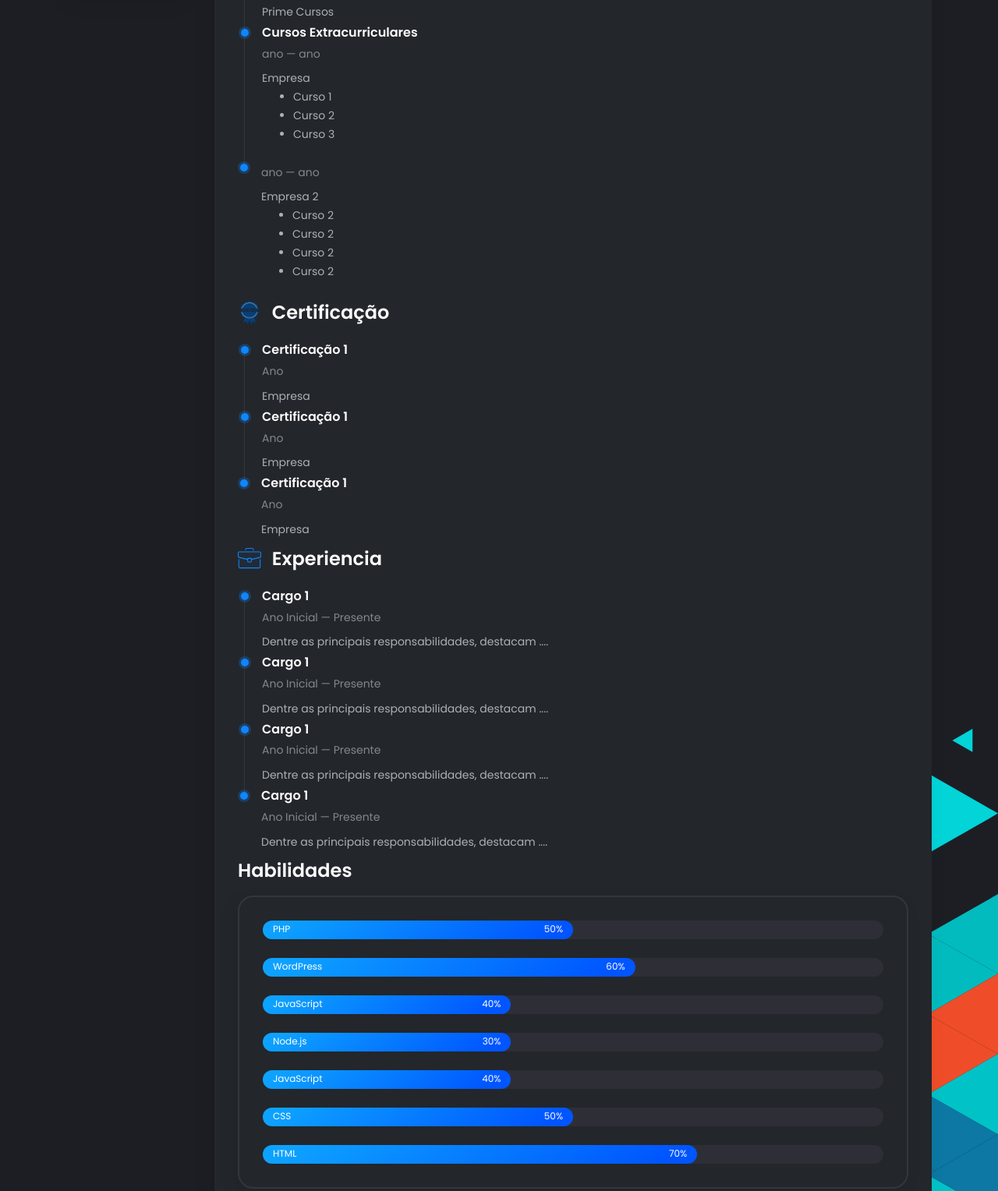
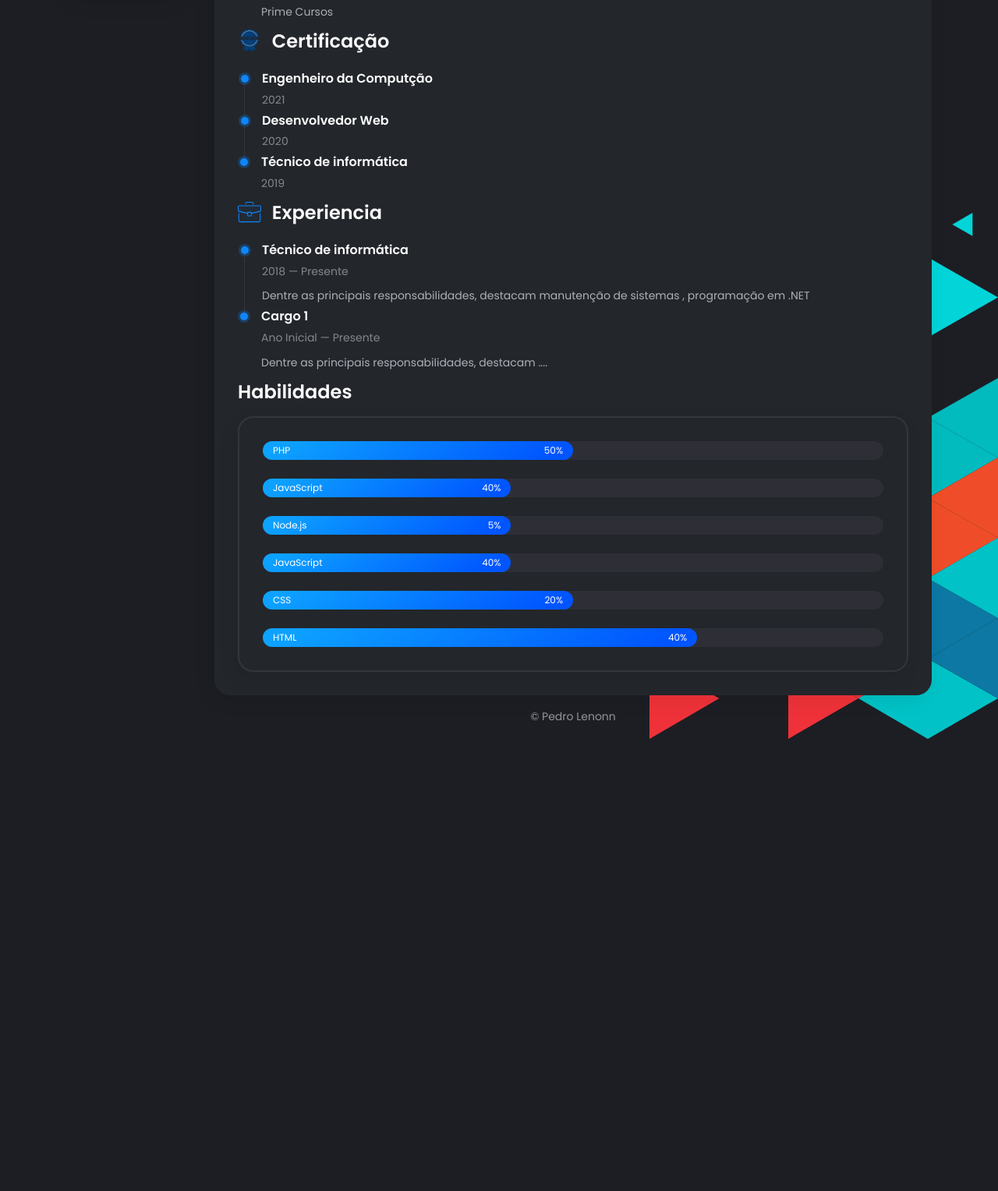
Before and after one commit to pedro21900/pedrolenonn.github.io, a plain HTML site: page resume.html in a window 1280 px wide. Shown: the part 666-2194 px from the top of the page at 78% size. After the commit the page ends 1614 px from the top, so only its background shows below. Drawn offline with Linux system fonts and the light colour scheme; files whose address does not match are found by name.

Commit message:
2º Alteração

```diff
--- a/resume.html
+++ b/resume.html
@@ -56,7 +56,7 @@
                                 </a>
                             </li>
                             <li>
-                                <a href="https://twitter.com/IuryProf">
+                                <a href="https://twitter.com/">
                                     <i class="font-icon icon-twitter"></i>
                                 </a>
                             </li>
@@ -74,7 +74,7 @@
                         </li>
                         <li>
                             <span class="overhead">Telefone</span><a
-                                href="https://api.whatsapp.com/send?phone=55xxxxxxxxxxx">+55 (xx) xxxxx-xxxx </a>
+                                href="https://api.whatsapp.com/send?phone=5591980566527">+55 (xx) xxxxx-xxxx </a>
                         </li>
                     </ul>
                     <ul class="header__contact">
@@ -83,7 +83,7 @@
                             <span class="overhead">
                                 Endereço
                             </span>
-                            Endereço Comercial - UF
+                            Endereço Comercial - PA
                         </li>
                     </ul>
                 </div>
@@ -141,27 +141,6 @@
                                             <p class="timeline__description">Prime Cursos</p>
                                     </article>
                                     <!-- Item -->
-                                    <article class="timeline__item">
-                                        <h5 class="title title--h5 timeline__title">Cursos Extracurriculares</h5>
-                                        <span class="timeline__period">ano — ano</span>
-                                        <p class="timeline__description">Empresa</p>
-                                        <ul>
-                                            <li>Curso 1</li>
-                                            <li>Curso 2</li>
-                                            <li>Curso 3</li>
-                                        </ul>
-                                    </article>
-                                    <article class="timeline__item">
-
-                                        <span class="timeline__period">ano — ano</span>
-                                        <p class="timeline__description">Empresa 2</p>
-                                        <ul>
-                                            <li>Curso 2</li>
-                                            <li>Curso 2</li>
-                                            <li>Curso 2</li>
-                                            <li>Curso 2</li>
-                                        </ul>
-                                    </article>
 
 
                                 </div>
@@ -172,21 +151,21 @@
                                 <div class="timeline">
                                     <!-- Item -->
                                     <article class="timeline__item">
-                                        <h5 class="title title--h5 timeline__title">Certificação 1</h5>
-                                        <span class="timeline__period">Ano</span>
-                                        <p class="timeline__description">Empresa</p>
+                                        <h5 class="title title--h5 timeline__title">Engenheiro da Computção</h5>
+                                        <span class="timeline__period">2021</span>
+
                                     </article>
                                     <!-- Item -->
                                     <article class="timeline__item">
-                                        <h5 class="title title--h5 timeline__title">Certificação 1</h5>
-                                        <span class="timeline__period">Ano</span>
-                                        <p class="timeline__description">Empresa</p>
+                                        <h5 class="title title--h5 timeline__title">Desenvolvedor Web</h5>
+                                        <span class="timeline__period">2020</span>
+
                                     </article>
                                     <!-- Item -->
                                     <article class="timeline__item">
-                                        <h5 class="title title--h5 timeline__title">Certificação 1</h5>
-                                        <span class="timeline__period">Ano</span>
-                                        <p class="timeline__description">Empresa</p>
+                                        <h5 class="title title--h5 timeline__title">Técnico de informática</h5>
+                                        <span class="timeline__period">2019</span>
+
                                     </article>
 
                                 </div>
@@ -200,10 +179,10 @@
                                 <div class="timeline">
                                     <!-- Item -->
                                     <article class="timeline__item">
-                                        <h5 class="title title--h5 timeline__title">Cargo 1</h5>
-                                        <span class="timeline__period">Ano Inicial — Presente</span>
+                                        <h5 class="title title--h5 timeline__title">Técnico de informática</h5>
+                                        <span class="timeline__period">2018 — Presente</span>
                                         <p class="timeline__description">Dentre as principais responsabilidades,
-                                            destacam ....</p>
+                                            destacam manutenção de sistemas , programação em .NET</p>
                                     </article>
                                     <!-- Item -->
                                     <article class="timeline__item">
@@ -212,20 +191,7 @@
                                         <p class="timeline__description">Dentre as principais responsabilidades,
                                             destacam ....</p>
                                     </article>
-                                    <!-- Item -->
-                                    <article class="timeline__item">
-                                        <h5 class="title title--h5 timeline__title">Cargo 1</h5>
-                                        <span class="timeline__period">Ano Inicial — Presente</span>
-                                        <p class="timeline__description">Dentre as principais responsabilidades,
-                                            destacam ....</p>
-                                    </article>
-                                    <!-- Item -->
-                                    <article class="timeline__item">
-                                        <h5 class="title title--h5 timeline__title">Cargo 1</h5>
-                                        <span class="timeline__period">Ano Inicial — Presente</span>
-                                        <p class="timeline__description">Dentre as principais responsabilidades,
-                                            destacam ....</p>
-                                    </article>
+
 
                                 </div>
                             </div>
@@ -244,13 +210,6 @@
                                         </div>
                                         <div class="progress-text"><span>PHP</span></div>
                                     </div>
-                                    <div class="progress">
-                                        <div class="progress-bar" role="progressbar" aria-valuenow="60"
-                                            aria-valuemin="0" aria-valuemax="100">
-                                            <div class="progress-text"><span>WordPress</span><span>60%</span></div>
-                                        </div>
-                                        <div class="progress-text"><span>WordPress</span></div>
-                                    </div>
 
                                     <!-- Progress -->
                                     <div class="progress">
@@ -263,7 +222,7 @@
                                     <div class="progress">
                                         <div class="progress-bar" role="progressbar" aria-valuenow="40"
                                             aria-valuemin="0" aria-valuemax="100">
-                                            <div class="progress-text"><span>Node.js</span><span>30%</span></div>
+                                            <div class="progress-text"><span>Node.js</span><span>5%</span></div>
                                         </div>
                                         <div class="progress-text"><span>Node.js</span></div>
                                     </div>
@@ -279,7 +238,7 @@
                                     <div class="progress">
                                         <div class="progress-bar" role="progressbar" aria-valuenow="50"
                                             aria-valuemin="0" aria-valuemax="100">
-                                            <div class="progress-text"><span>CSS</span><span>50%</span></div>
+                                            <div class="progress-text"><span>CSS</span><span>20%</span></div>
                                         </div>
                                         <div class="progress-text"><span>CSS</span></div>
                                     </div>
@@ -288,7 +247,7 @@
                                     <div class="progress">
                                         <div class="progress-bar" role="progressbar" aria-valuenow="70"
                                             aria-valuemin="0" aria-valuemax="100">
-                                            <div class="progress-text"><span>HTML</span><span>70%</span></div>
+                                            <div class="progress-text"><span>HTML</span><span>40%</span></div>
                                         </div>
                                         <div class="progress-text"><span>HTML</span></div>
                                     </div>
@@ -298,7 +257,7 @@
                     </div>
 
                     <!-- Footer -->
-                    <footer class="footer">© Iury Gomes de Oliveira</footer>
+                    <footer class="footer">© Pedro Lenonn</footer>
                 </div>
             </div>
         </div>
```
Also changed, not shown: index.html (+4 -4 lines), works.html (+5 -5 lines).
